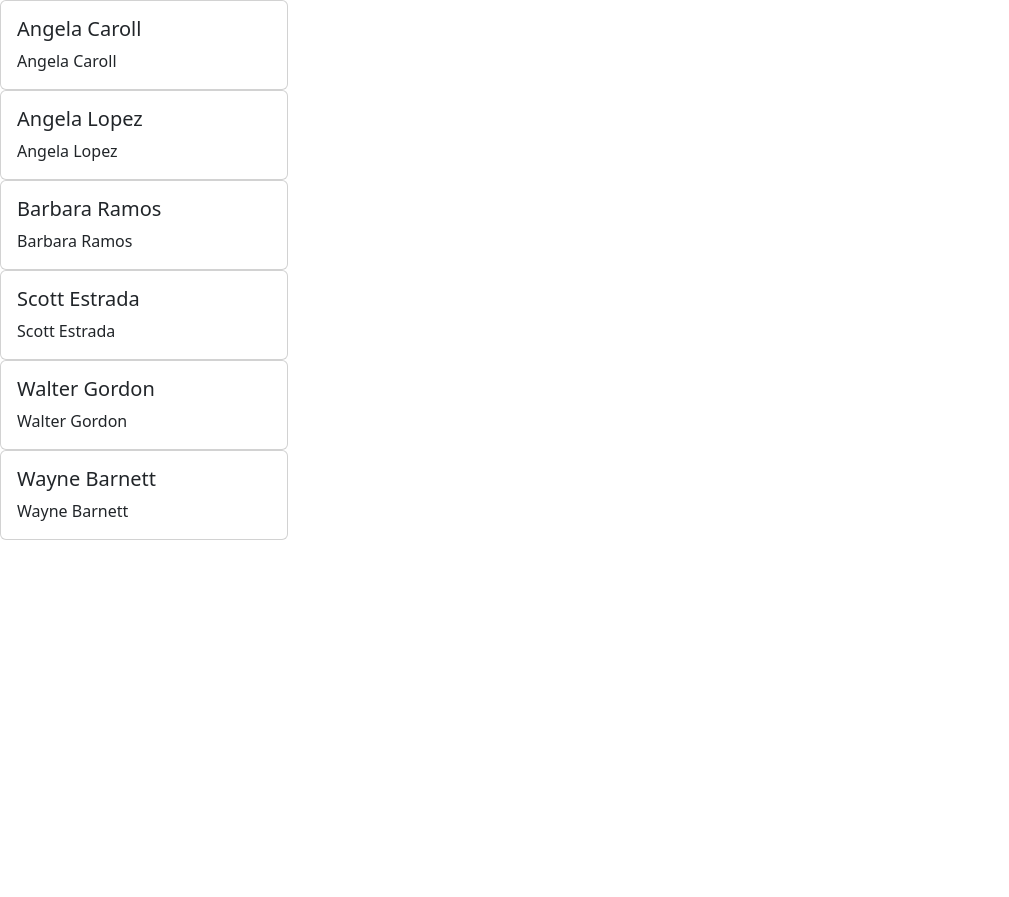
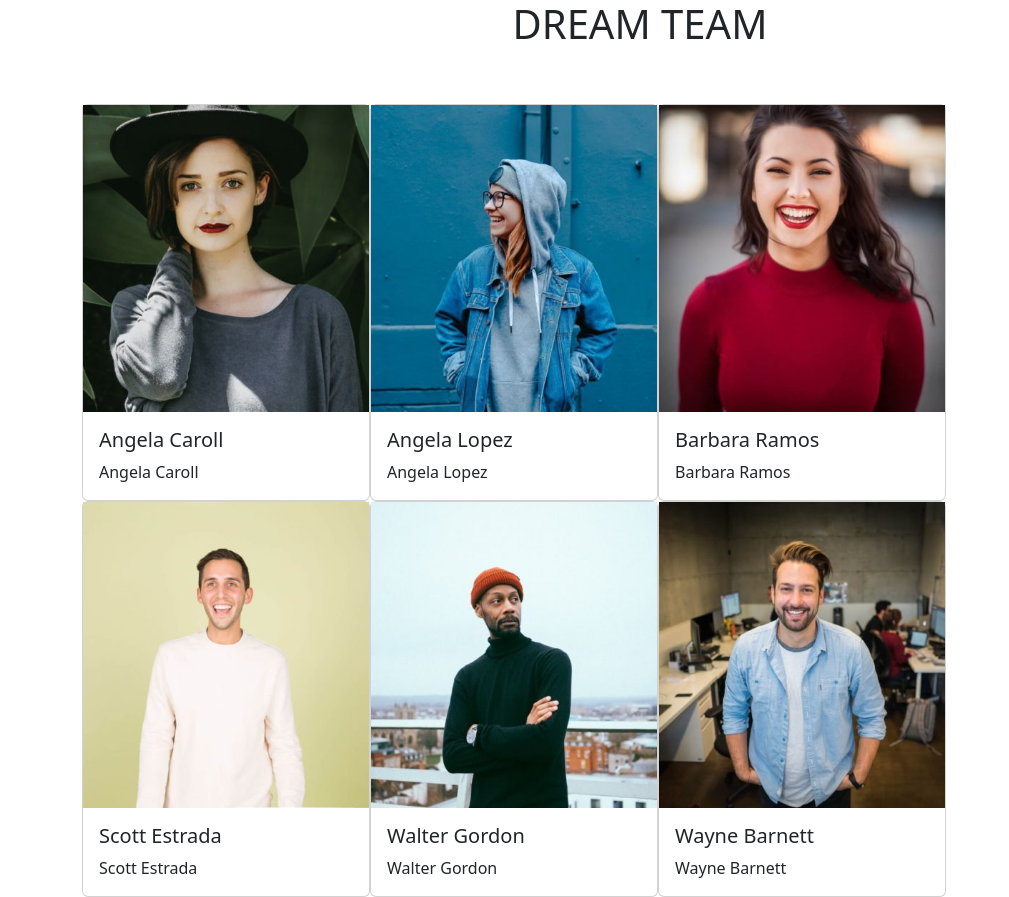
Before and after one commit to RiccardoVoltolina/js-our-team, a plain HTML site: page index.html in a window 1280 px wide. Shown: the whole page, without its empty margins (0-1009 px from the left). Before the commit the page ends 800 px from the top, so only its background shows below. Drawn offline with nearby package versions, Linux system fonts and the light colour scheme.

Commit message:
add card for all member in page

```diff
--- a/assets/main.js
+++ b/assets/main.js
@@ -55,6 +55,7 @@ for (let i = 0; i < team.length; i++) {
     console.log(membriTeam);
     const markup = `
     <div class="card" style="width: 18rem;">
+    <img src="${membriTeam.foto}" alt="">
         <div class="card-body">
           <h5 class="card-title">${membriTeam.nome}</h5>
           <p class="card-text">${membriTeam.nome}</p>
--- a/index.html
+++ b/index.html
@@ -7,10 +7,11 @@
     <link href="https://cdn.jsdelivr.net/npm/bootstrap@5.2.3/dist/css/bootstrap.min.css" rel="stylesheet" integrity="sha384-rbsA2VBKQhggwzxH7pPCaAqO46MgnOM80zW1RWuH61DGLwZJEdK2Kadq2F9CUG65" crossorigin="anonymous">
 </head>
 <body>
-    <div class="stampa"></div>
+    <h1 class="pb-5 text-center">DREAM TEAM</h1>
+    <div class="container">
+        <div class="stampa d-flex flex-wrap"></div>
+    </div>
     <script src="./assets/main.js"></script>
     <script src="https://cdn.jsdelivr.net/npm/bootstrap@5.2.3/dist/js/bootstrap.bundle.min.js" integrity="sha384-kenU1KFdBIe4zVF0s0G1M5b4hcpxyD9F7jL+jjXkk+Q2h455rYXK/7HAuoJl+0I4" crossorigin="anonymous"></script>
-
-
 </body>
 </html>
```
